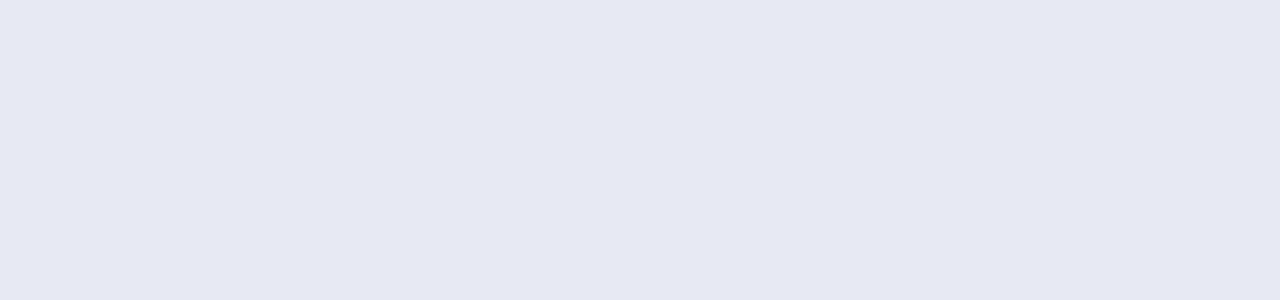
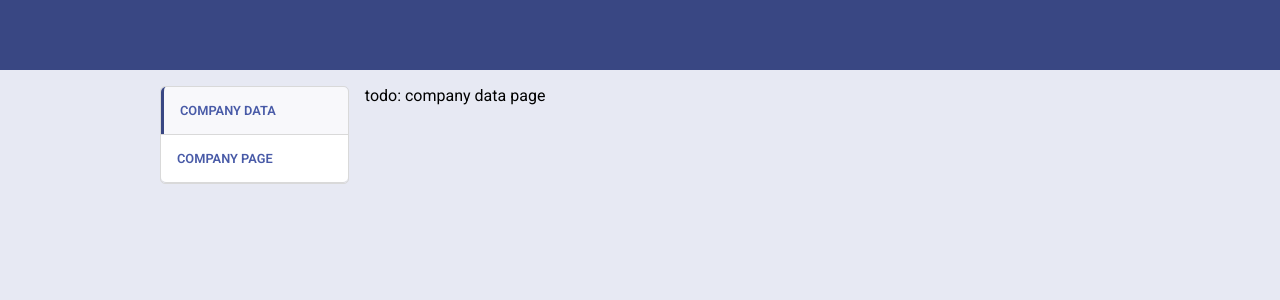
Before and after one commit to danielbonifacio/test20190509, a Vue app: page /#/data in a window 1280 px wide. Shown: the top 300 px of the page. Built offline with nearby package versions, Linux system fonts and the light colour scheme; the HTML template or start-up script is replaced by a standard one.

Commit message:
feat(company-data): add base page + fix navbar

```diff
--- a/package.json
+++ b/package.json
@@ -23,7 +23,7 @@
     "numeral": "^2.0.6",
     "vue": "2.6.8",
     "vue-chartjs": "^3.4.2",
-    "vue-router": "^3.0.1",
+    "vue-router": "^3.1.3",
     "vuex": "^3.0.1"
   },
   "devDependencies": {
--- a/src/core/router.js
+++ b/src/core/router.js
@@ -1,13 +1,19 @@
 import Vue from 'vue'
 import Router from 'vue-router'
+
 Vue.use(Router)
 
 import CompanyPage from 'Pages/CompanyPage.vue'
+import CompanyData from 'Pages/CompanyData.vue'
 
 const routes = [
   {
     path: '/',
     component: CompanyPage
+  },
+  {
+    path: '/data',
+    component: CompanyData
   }
 ]
 
--- a/src/layouts/Default.vue
+++ b/src/layouts/Default.vue
@@ -7,17 +7,14 @@
     <div class="container">
       <nav class="sidebar">
         <ul>
-          <li>
-            <a href="#">Company data</a>
-          </li>
-          <li>
-            <a href="#">Company table</a>
-          </li>
-          <li>
+          <li
+            v-for="item in navbar"
+            :key="item.route"
+          >
             <a
-              class="active"
-              href="#"
-            >Company page</a>
+              :class="{ active: $route.path === item.route }"
+              @click="goTo(item.route)"
+            >{{ item.title }}</a>
           </li>
         </ul>
       </nav>
@@ -33,6 +30,28 @@ import Header from 'Components/Header.vue'
 export default {
   components: {
     pageHeader: Header
+  },
+  data: () => ({
+    navbar: [
+      {
+        title: 'Company data',
+        route: '/data'
+      },
+      {
+        title: 'Company page',
+        route: '/'
+      }
+    ]
+  }),
+  methods: {
+    goTo(route) {
+      this.$router.push(route)
+        .catch(err => {
+          err.name === 'NavigationDuplicated'
+            ? null
+            : console.error(err)
+        })
+    }
   }
 }
 </script>
--- /dev/null
+++ b/src/pages/CompanyData.vue
@@ -0,0 +1,19 @@
+<template>
+  <layout>
+    todo: company data page
+  </layout>
+</template>
+
+<script>
+import Default from 'Layouts/Default.vue'
+
+export default {
+  components: {
+    layout: Default
+  }
+}
+</script>
+
+<style>
+
+</style>
```
